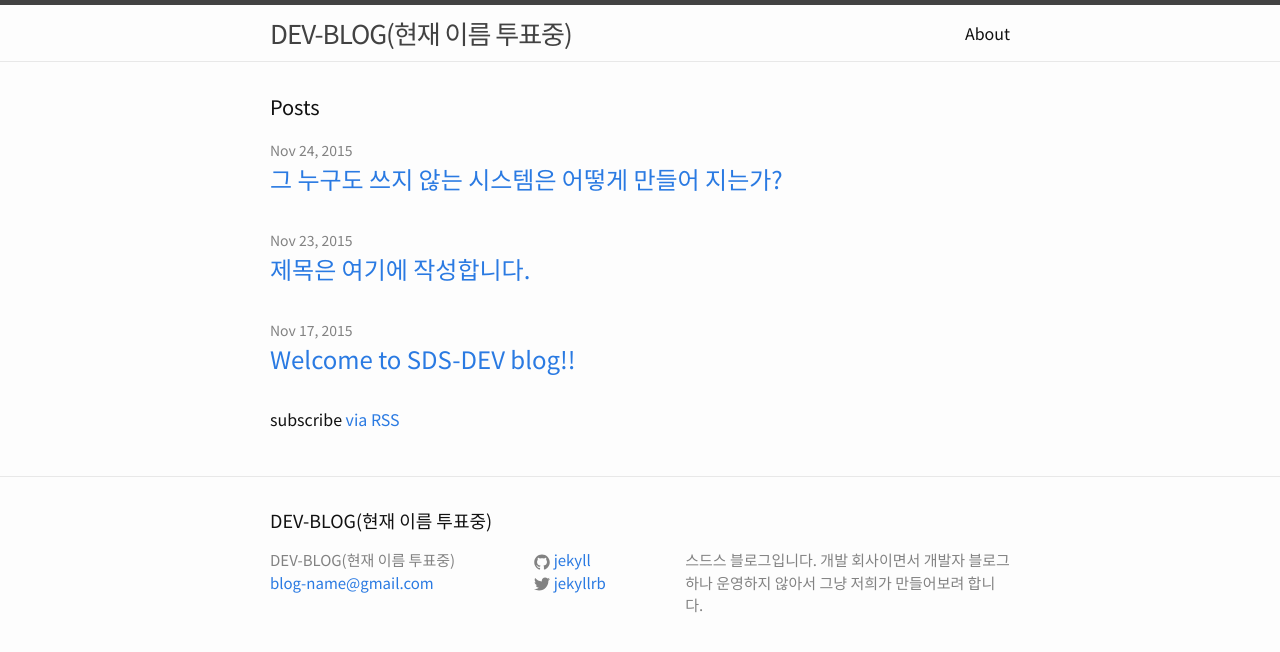
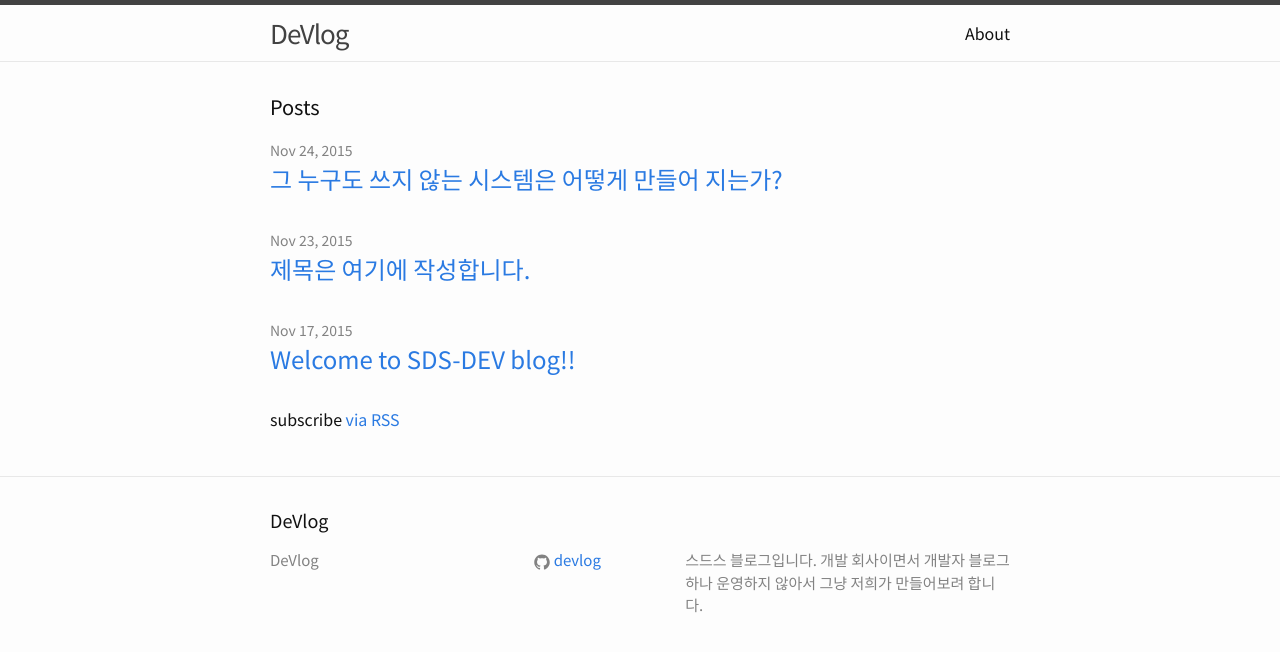
Before and after one commit to devlog/devlog.github.io, a Jekyll site: the page built from index.html, in a window 1280 px wide. Shown: the top 652 px of the page. Built offline with Jekyll 4.4.1, drawn with Linux system fonts in a browser that asks for light colours.

Commit message:
Chnage Header Contents
I change blog title to 'DeVlog"
It has many different and important meanings. At first De Vlog. Sound like the blog,  next is "Dev Log" means devlopent log.

```diff
--- a/_config.yml
+++ b/_config.yml
@@ -6,14 +6,14 @@
 # 'jekyll serve'. If you change this file, please restart the server process.
 
 # Site settings
-title: DEV-BLOG(현재 이름 투표중)
-email: blog-name@gmail.com
+title: DeVlog
+#email: @gmail.com
 description: > # this means to ignore newlines until "baseurl:"
   스드스 블로그입니다. 개발 회사이면서 개발자 블로그 하나 운영하지 않아서 그냥 저희가 만들어보려 합니다.
 baseurl: "" # the subpath of your site, e.g. /blog
 url: "http://yourdomain.com" # the base hostname & protocol for your site
-twitter_username: jekyllrb
-github_username:  jekyll
+#twitter_username: jekyllrb
+github_username:  devlog
 
 # Build settings
 markdown: kramdown
```
